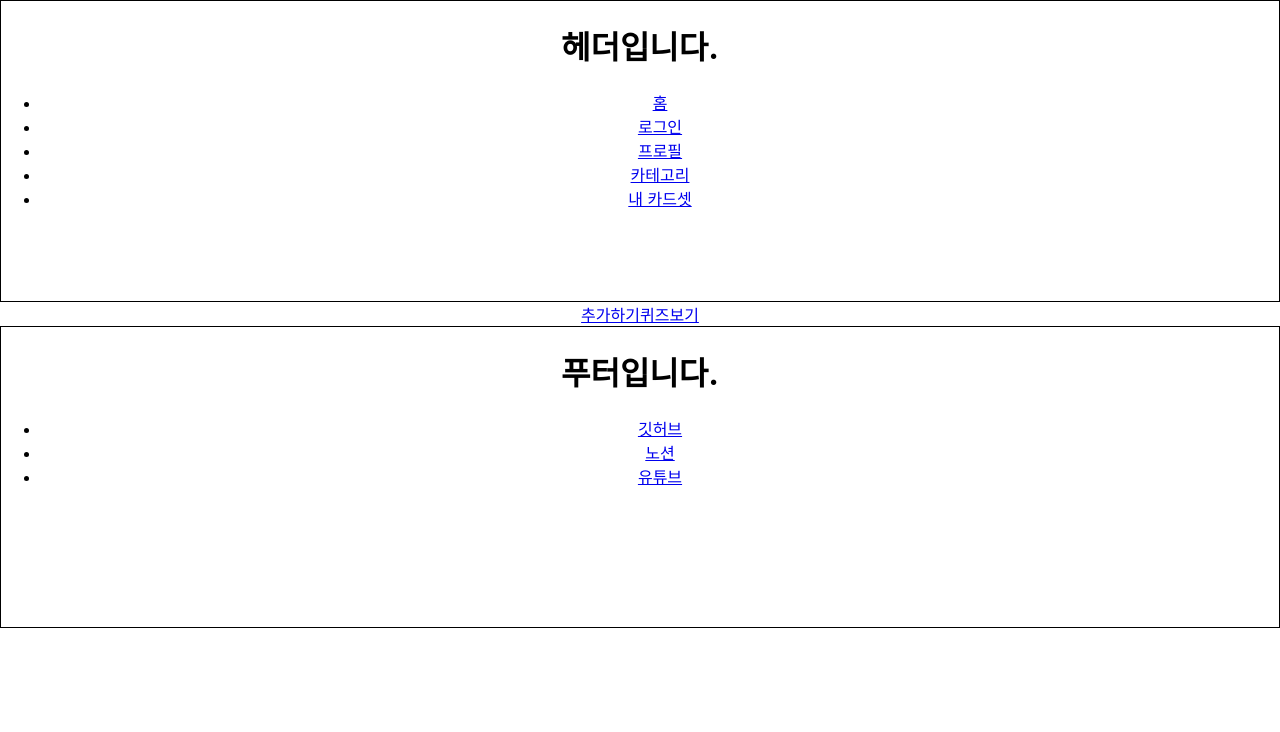
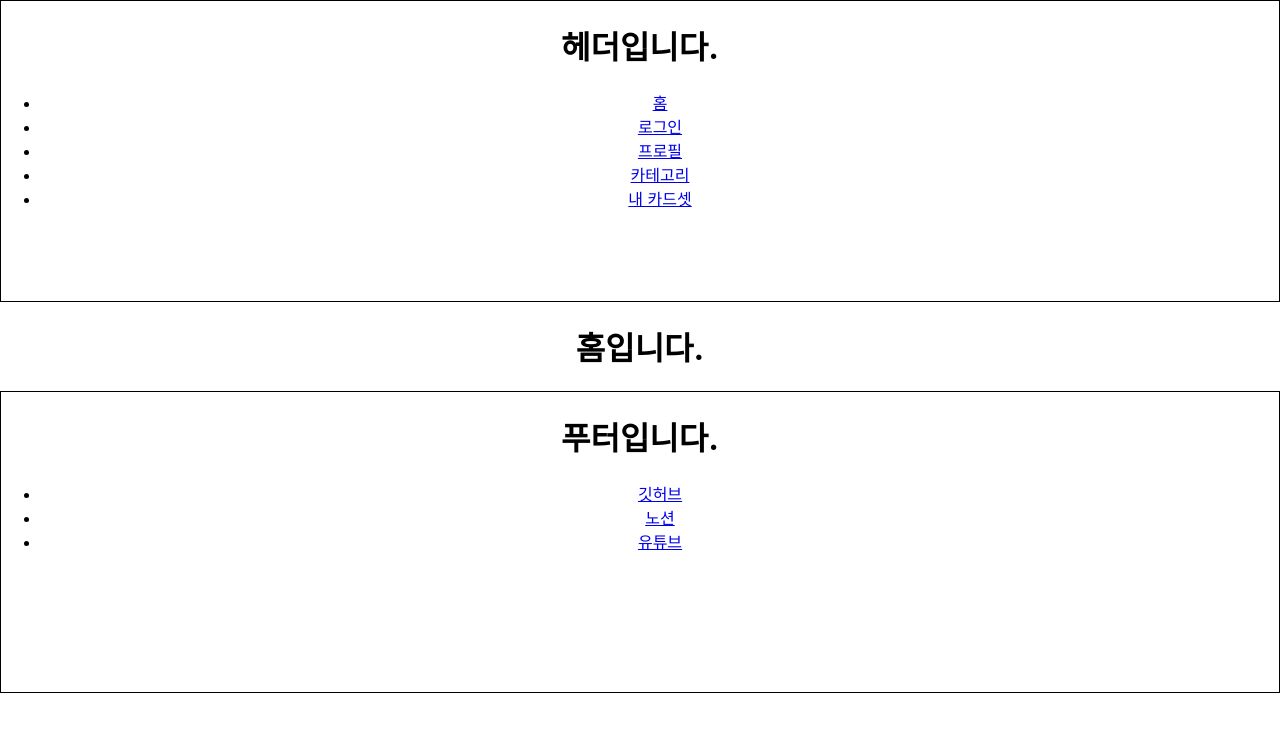
Before and after one commit to Memory-Plus/memory-plus_front-end, a React (Create React App) app: page / in a window 1280 px wide. Shown: the top 732 px of the page. Built offline with nearby package versions, Linux system fonts and the light colour scheme.

Commit message:
Update : custom Hook

```diff
--- a/src/components/home/HomeCom.js
+++ b/src/components/home/HomeCom.js
@@ -15,8 +15,7 @@ const Home = (props) => {
 
   return (
       <div>
-        <Link to={"/mylist"}>추가하기</Link>
-        <Link to={"/list"}>퀴즈보기</Link>
+        <h1>홈입니다.</h1>
       </div>
   );
 };
--- a/src/pages/CardSetDetailPage.js
+++ b/src/pages/CardSetDetailPage.js
@@ -10,7 +10,7 @@ const CardSetDetailPage = () => {
   const {cardSetId} = useParams();
   // const[cardSet, setCardSet] = useState([]);
   const [cardDetail, setCardDetail] = useState([]);
-  const FilteredCardSet = dummy.cardSet.filter(card => card.id === Number(cardSetId));
+  // const FilteredCardSet = dummy.cardSet.filter(card => card.id === Number(cardSetId));
   // cardSetId는 string으로 받아옴
   const FilteredCardList = dummy.cardList.filter(card => card.cardSetId === Number(cardSetId));
 
@@ -19,18 +19,20 @@ const CardSetDetailPage = () => {
     setCardDetail([...FilteredCardList]);
   }, [])
 
-  cardSet = useFetch(`http://localhost:3001/cardSet?cardSetId=${id}`)
+
+  const cardSet = useFetch(`http://localhost:3001/cardSet?cardSetId=${cardSetId}`)
 
   return (
       <div>
         <h1> 카드셋 상세페이지 입니다.</h1>
         {cardSet.map((cardSet)=>(
-          <div key={cardSet.id}>
+          <div>
             <h2>카드셋 아이디는 {cardSet.id} 입니다.</h2>
             <h2>카드셋 이름은 {cardSet.cardSetTitle} 입니다.</h2>
             <h2>카드셋 카테고리는 {cardSet.cardSetCategories} 입니다.</h2>
           </div>
         ))}
+        <h2> 카드셋 아이디는 {cardSetId} 입니다.</h2>
         <form>
           <div>
             <label>cardTitle</label>
--- a/src/pages/LoginPage.js
+++ b/src/pages/LoginPage.js
@@ -5,7 +5,7 @@ const LoginPage = (props) => {
   console.log('LoginPage'.props);
   return (
     <div>
-      <button onClick={()=>props.history.push("/")}>뒤로가기</button>
+      <button>뒤로가기</button>
       <Login/>
     </div>
   );
```
